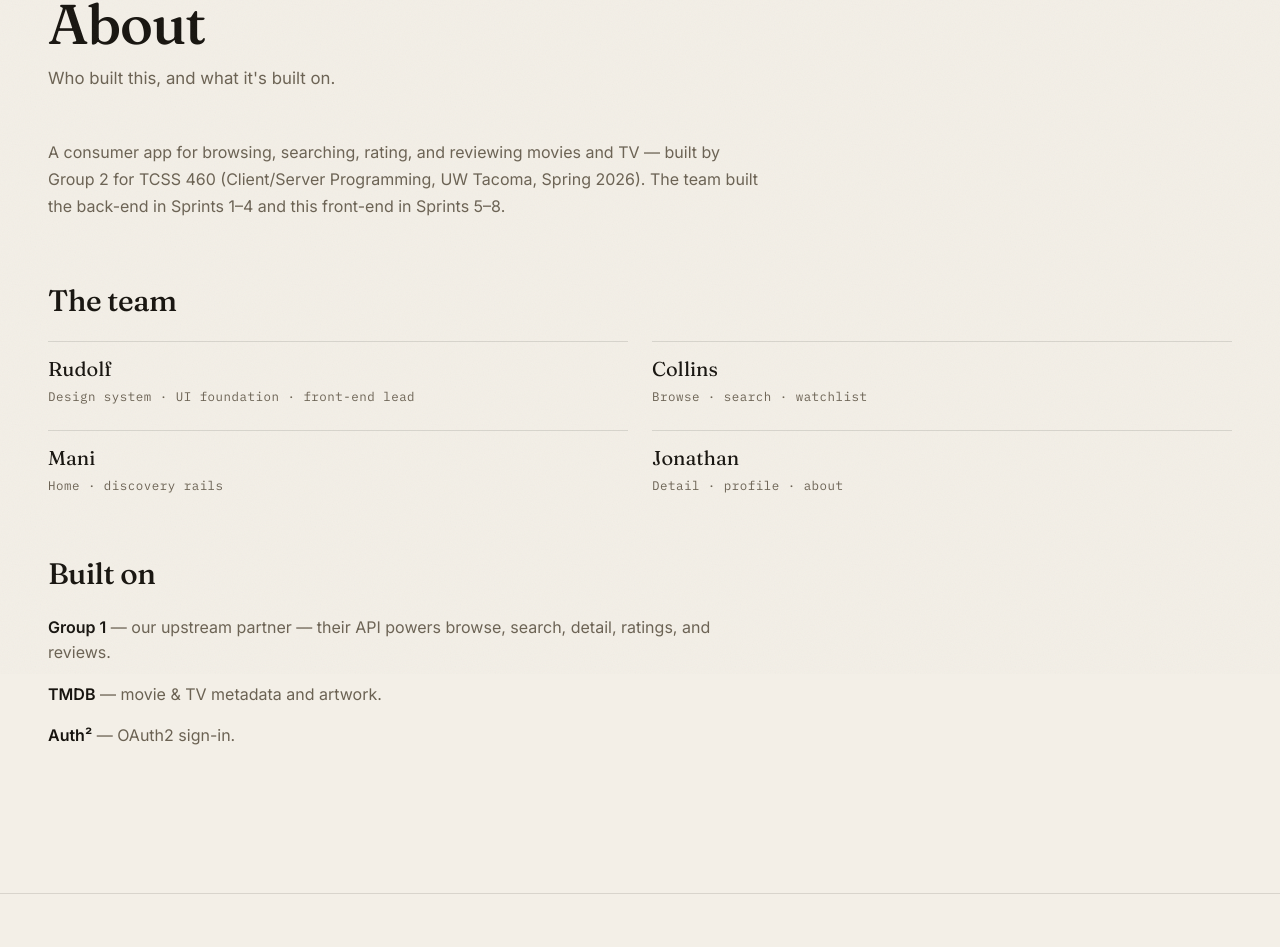
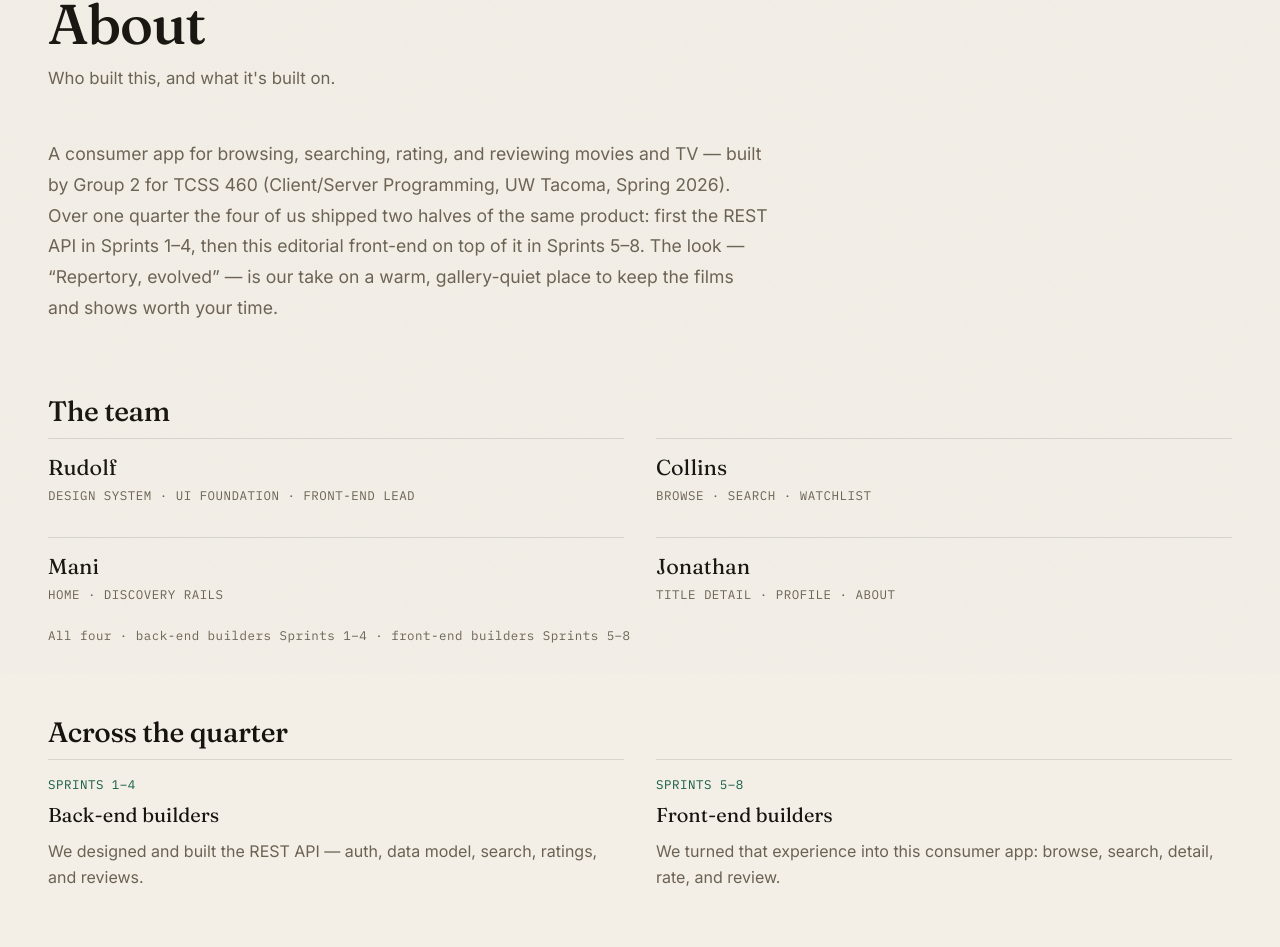
Before and after one commit to UWT-TCSS460-SP26/group-project-frontend-public-group-2, a Next.js app: page /about in a window 1280 px wide. Shown: the part 126-1073 px from the top of the page. Built offline with nearby package versions, Linux system fonts and the light colour scheme; no server answers; what @mui/material-nextjs would draw is missing.

Commit message:
feat: add About page with team credits and upstream acknowledgements

```diff
--- a/src/app/about/page.tsx
+++ b/src/app/about/page.tsx
@@ -1,23 +1,46 @@
 import type { Metadata } from "next";
 import Box from "@mui/material/Box";
 import Typography from "@mui/material/Typography";
-import { MetaText, PageContainer, PageTitle } from "@/components";
+import { MetaText, PageContainer, PageTitle, Reveal, SectionHeading } from "@/components";
 
 export const metadata: Metadata = { title: "About — Group 2" };
 
-// Basic, real About so the deliverable + footer link work today; Jonathan's lane
-// (JO-3) polishes it (build story, richer layout).
+// The four of us across the whole quarter: we built Group 1's-shaped REST API in
+// Sprints 1–4, then turned around and built this consumer front-end in Sprints 5–8.
+// Each member's front-end lane is what they owned in the second half.
 const team = [
-  { name: "Rudolf", role: "Design system · UI foundation · front-end lead" },
-  { name: "Collins", role: "Browse · search · watchlist" },
-  { name: "Mani", role: "Home · discovery rails" },
-  { name: "Jonathan", role: "Detail · profile · about" },
+  { name: "Rudolf", lane: "Design system · UI foundation · front-end lead" },
+  { name: "Collins", lane: "Browse · search · watchlist" },
+  { name: "Mani", lane: "Home · discovery rails" },
+  { name: "Jonathan", lane: "Title detail · profile · about" },
+];
+
+const phases = [
+  {
+    sprints: "Sprints 1–4",
+    title: "Back-end builders",
+    note: "We designed and built the REST API — auth, data model, search, ratings, and reviews.",
+  },
+  {
+    sprints: "Sprints 5–8",
+    title: "Front-end builders",
+    note: "We turned that experience into this consumer app: browse, search, detail, rate, and review.",
+  },
 ];
 
 const builtOn = [
-  { name: "Group 1", note: "our upstream partner — their API powers browse, search, detail, ratings, and reviews." },
-  { name: "TMDB", note: "movie & TV metadata and artwork." },
-  { name: "Auth²", note: "OAuth2 sign-in." },
+  {
+    name: "Group 1",
+    note: "Our upstream partner. Their REST API powers everything you see here — browse, search, title detail, ratings, and reviews.",
+  },
+  {
+    name: "TMDB",
+    note: "The Movie Database supplies the catalog metadata, posters, and stills behind every title.",
+  },
+  {
+    name: "Auth²",
+    note: "OAuth2 sign-in — the secure identity layer that gates rating and reviewing.",
+  },
 ];
 
 export default function AboutPage() {
@@ -25,43 +48,104 @@ export default function AboutPage() {
     <PageContainer>
       <PageTitle title="About" subtitle="Who built this, and what it's built on." />
 
-      <Box component="section" sx={{ maxWidth: 720, mb: { xs: 6, md: 8 } }}>
-        <Typography sx={{ color: "text.secondary", lineHeight: 1.7 }}>
-          A consumer app for browsing, searching, rating, and reviewing movies and
-          TV — built by Group 2 for TCSS 460 (Client/Server Programming, UW Tacoma,
-          Spring 2026). The team built the back-end in Sprints 1–4 and this front-end
-          in Sprints 5–8.
+      <Box component="section" sx={{ maxWidth: 720, mb: { xs: 7, md: 9 } }}>
+        <Typography sx={{ color: "text.secondary", lineHeight: 1.75, fontSize: { xs: "1rem", md: "1.1rem" } }}>
+          A consumer app for browsing, searching, rating, and reviewing movies and TV —
+          built by Group 2 for TCSS 460 (Client/Server Programming, UW Tacoma, Spring 2026).
+          Over one quarter the four of us shipped two halves of the same product: first the
+          REST API in Sprints 1–4, then this editorial front-end on top of it in Sprints 5–8.
+          The look — &ldquo;Repertory, evolved&rdquo; — is our take on a warm, gallery-quiet
+          place to keep the films and shows worth your time.
         </Typography>
       </Box>
 
-      <Box component="section" sx={{ mb: { xs: 6, md: 8 } }}>
-        <Typography variant="h2" sx={{ fontSize: { xs: "1.5rem", md: "1.85rem" }, mb: 3 }}>
-          The team
-        </Typography>
-        <Box sx={{ display: "grid", gridTemplateColumns: { xs: "1fr", sm: "repeat(2, 1fr)" }, gap: 3 }}>
-          {team.map((member) => (
-            <Box key={member.name} sx={{ borderTop: "1px solid", borderColor: "divider", pt: 1.5 }}>
-              <Typography sx={{ fontFamily: "var(--font-fraunces), Georgia, serif", fontSize: "1.25rem" }}>
-                {member.name}
-              </Typography>
-              <MetaText sx={{ display: "block", mt: 0.5 }}>{member.role}</MetaText>
-            </Box>
+      <Box component="section" sx={{ mb: { xs: 7, md: 9 } }}>
+        <SectionHeading>The team</SectionHeading>
+        <Box
+          sx={{
+            display: "grid",
+            gridTemplateColumns: { xs: "1fr", sm: "repeat(2, 1fr)" },
+            gap: { xs: 3, md: 4 },
+          }}
+        >
+          {team.map((member, i) => (
+            <Reveal key={member.name} index={i}>
+              <Box sx={{ borderTop: "1px solid", borderColor: "divider", pt: 2 }}>
+                <Typography
+                  sx={{
+                    fontFamily: "var(--font-fraunces), Georgia, serif",
+                    fontSize: "1.35rem",
+                    lineHeight: 1.2,
+                  }}
+                >
+                  {member.name}
+                </Typography>
+                <MetaText sx={{ display: "block", mt: 0.75, textTransform: "uppercase" }}>
+                  {member.lane}
+                </MetaText>
+              </Box>
+            </Reveal>
+          ))}
+        </Box>
+        <MetaText sx={{ display: "block", mt: 3, color: "text.secondary" }}>
+          All four · back-end builders Sprints 1–4 · front-end builders Sprints 5–8
+        </MetaText>
+      </Box>
+
+      <Box component="section" sx={{ mb: { xs: 7, md: 9 } }}>
+        <SectionHeading>Across the quarter</SectionHeading>
+        <Box
+          sx={{
+            display: "grid",
+            gridTemplateColumns: { xs: "1fr", sm: "repeat(2, 1fr)" },
+            gap: { xs: 3, md: 4 },
+          }}
+        >
+          {phases.map((phase, i) => (
+            <Reveal key={phase.sprints} index={i}>
+              <Box sx={{ borderTop: "1px solid", borderColor: "divider", pt: 2 }}>
+                <MetaText sx={{ display: "block", color: "primary.dark", textTransform: "uppercase" }}>
+                  {phase.sprints}
+                </MetaText>
+                <Typography
+                  sx={{
+                    fontFamily: "var(--font-fraunces), Georgia, serif",
+                    fontSize: "1.25rem",
+                    mt: 0.75,
+                    mb: 1,
+                  }}
+                >
+                  {phase.title}
+                </Typography>
+                <Typography sx={{ color: "text.secondary", lineHeight: 1.65 }}>
+                  {phase.note}
+                </Typography>
+              </Box>
+            </Reveal>
           ))}
         </Box>
       </Box>
 
       <Box component="section">
-        <Typography variant="h2" sx={{ fontSize: { xs: "1.5rem", md: "1.85rem" }, mb: 3 }}>
-          Built on
-        </Typography>
-        <Box sx={{ display: "flex", flexDirection: "column", gap: 2, maxWidth: 720 }}>
-          {builtOn.map((service) => (
-            <Typography key={service.name} sx={{ color: "text.secondary", lineHeight: 1.6 }}>
-              <Box component="span" sx={{ color: "text.primary", fontWeight: 600 }}>
-                {service.name}
-              </Box>{" "}
-              — {service.note}
-            </Typography>
+        <SectionHeading>Built on</SectionHeading>
+        <Box sx={{ display: "flex", flexDirection: "column", gap: { xs: 3, md: 3.5 }, maxWidth: 760 }}>
+          {builtOn.map((service, i) => (
+            <Reveal key={service.name} index={i}>
+              <Box sx={{ borderTop: "1px solid", borderColor: "divider", pt: 2 }}>
+                <Typography
+                  sx={{
+                    fontFamily: "var(--font-fraunces), Georgia, serif",
+                    fontSize: "1.2rem",
+                    mb: 0.75,
+                  }}
+                >
+                  {service.name}
+                </Typography>
+                <Typography sx={{ color: "text.secondary", lineHeight: 1.65 }}>
+                  {service.note}
+                </Typography>
+              </Box>
+            </Reveal>
           ))}
         </Box>
       </Box>
--- a/src/components/Header.tsx
+++ b/src/components/Header.tsx
@@ -33,6 +33,7 @@ interface NavLink {
 const navLinks: NavLink[] = [
   { label: "Browse", href: "/browse" },
   { label: "Watchlist", href: "/watchlist", watchlist: true },
+  { label: "About", href: "/about" },
 ];
 
 const monoNav = {
```
